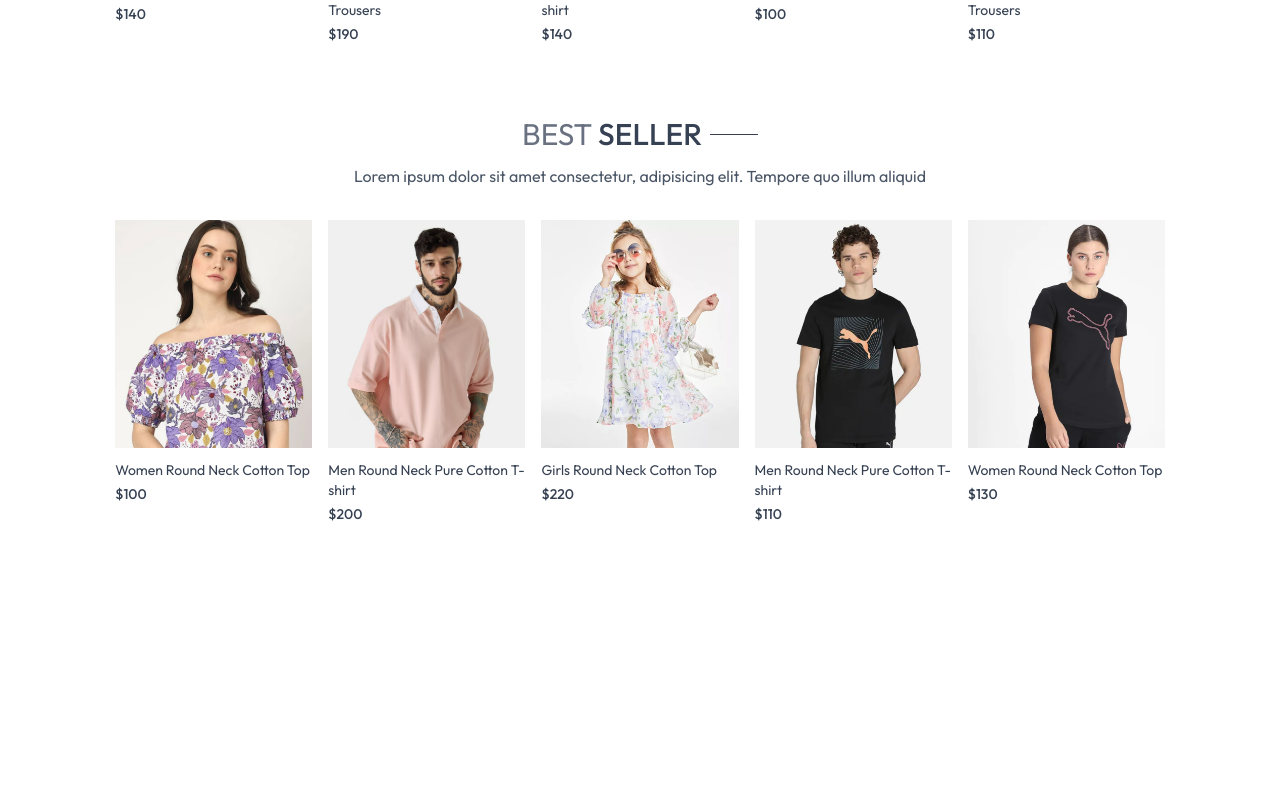
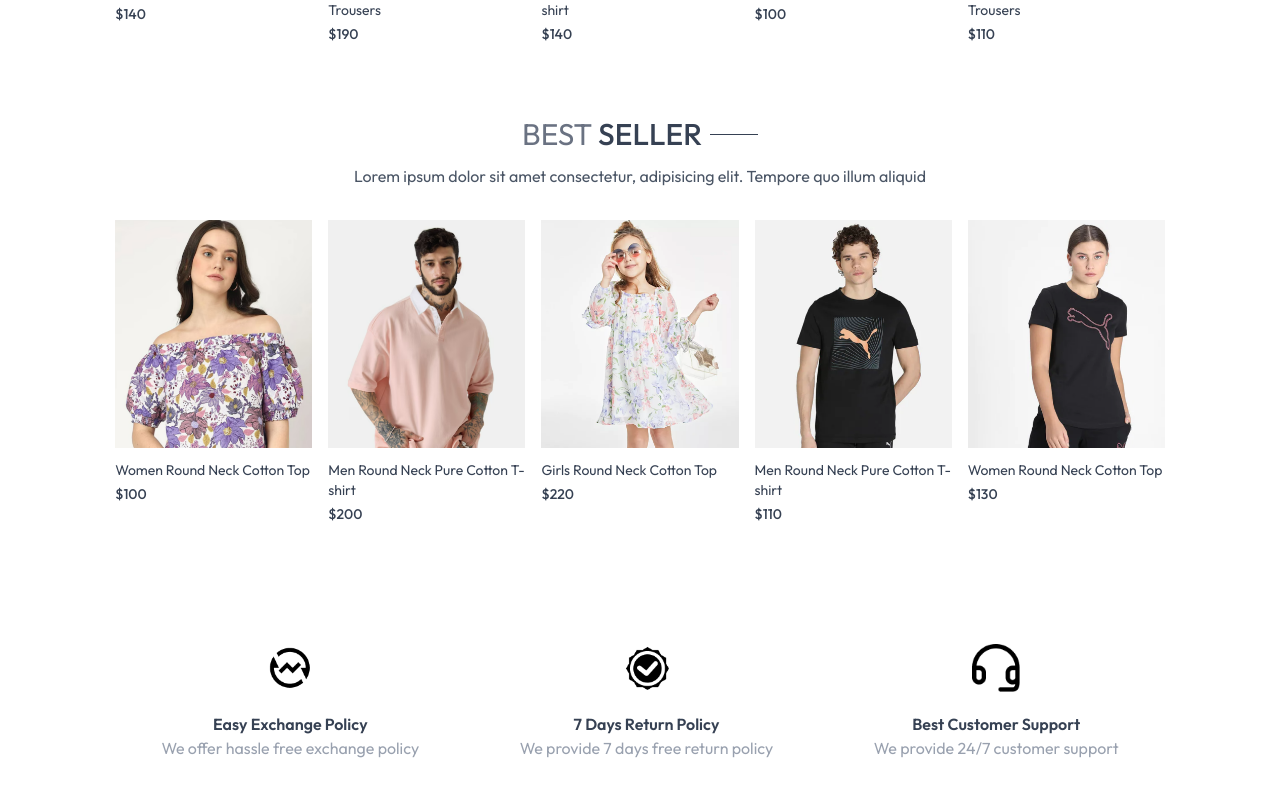
Before and after one commit to prasad08ahire2004-oss/E-Commerce-website, a React (Vite) app in the folder frontend/: page / in a window 1280 px wide. Shown: the part 1257-2053 px from the top of the page. Before the commit the page ends 1821 px from the top, so only its background shows below. Built offline with nearby package versions, Linux system fonts and the light colour scheme.

Commit message:
Phase 9: completed building ourpolicy section of Home.jsx file

```diff
--- /dev/null
+++ b/frontend/src/components/OurPolicy.jsx
@@ -0,0 +1,42 @@
+import React from 'react'
+import { assets } from '../assets/assets'
+
+const OurPolicy = () => {
+  return (
+    <div className='flex flex-col sm:flex-row justify-around gap-12 sm:gap-2 text-center py-20 text-xs sm:text-sm md:text-base text-gray-700'>
+
+        <div>
+
+            <img className='w-12 m-auto mb-5' src={assets.exchange_icon} alt="" />
+
+            <p className='font-semibold'>Easy Exchange Policy</p>
+
+            <p className='text-gray-400'>We offer hassle free exchange policy</p>
+
+        </div>
+
+        <div>
+
+            <img className='w-12 m-auto mb-5' src={assets.quality_icon} alt="" />
+
+            <p className='font-semibold'>7 Days Return Policy</p>
+
+            <p className='text-gray-400'>We provide 7 days free return policy</p>
+
+        </div>
+
+        <div>
+
+            <img className='w-12 m-auto mb-5' src={assets.support_img} alt="" />
+
+            <p className='font-semibold'>Best Customer Support</p>
+
+            <p className='text-gray-400'>We provide 24/7 customer support</p>
+
+        </div>
+
+    </div>
+  )
+}
+
+export default OurPolicy
--- a/frontend/src/pages/Home.jsx
+++ b/frontend/src/pages/Home.jsx
@@ -2,6 +2,7 @@
 import Hero from '../components/Hero'
 import LatestCollection from '../components/LatestCollection'
 import BestSeller from '../components/BestSeller'
+import OurPolicy from '../components/OurPolicy'
 
 const Home = () => {
   return (
@@ -9,6 +10,7 @@
       <Hero />
       <LatestCollection />
       <BestSeller />
+      <OurPolicy />
     </div>
   )
 }
```
